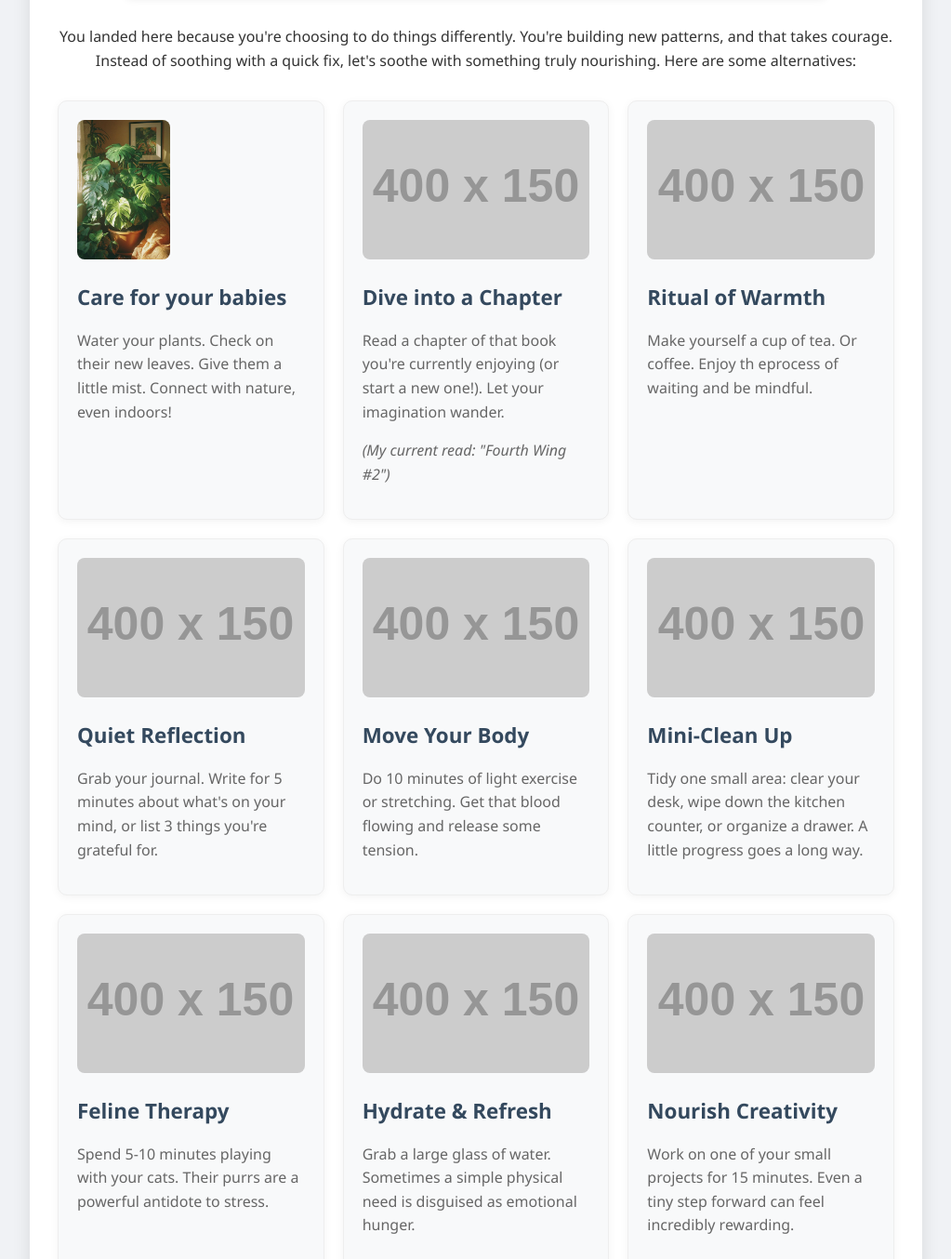
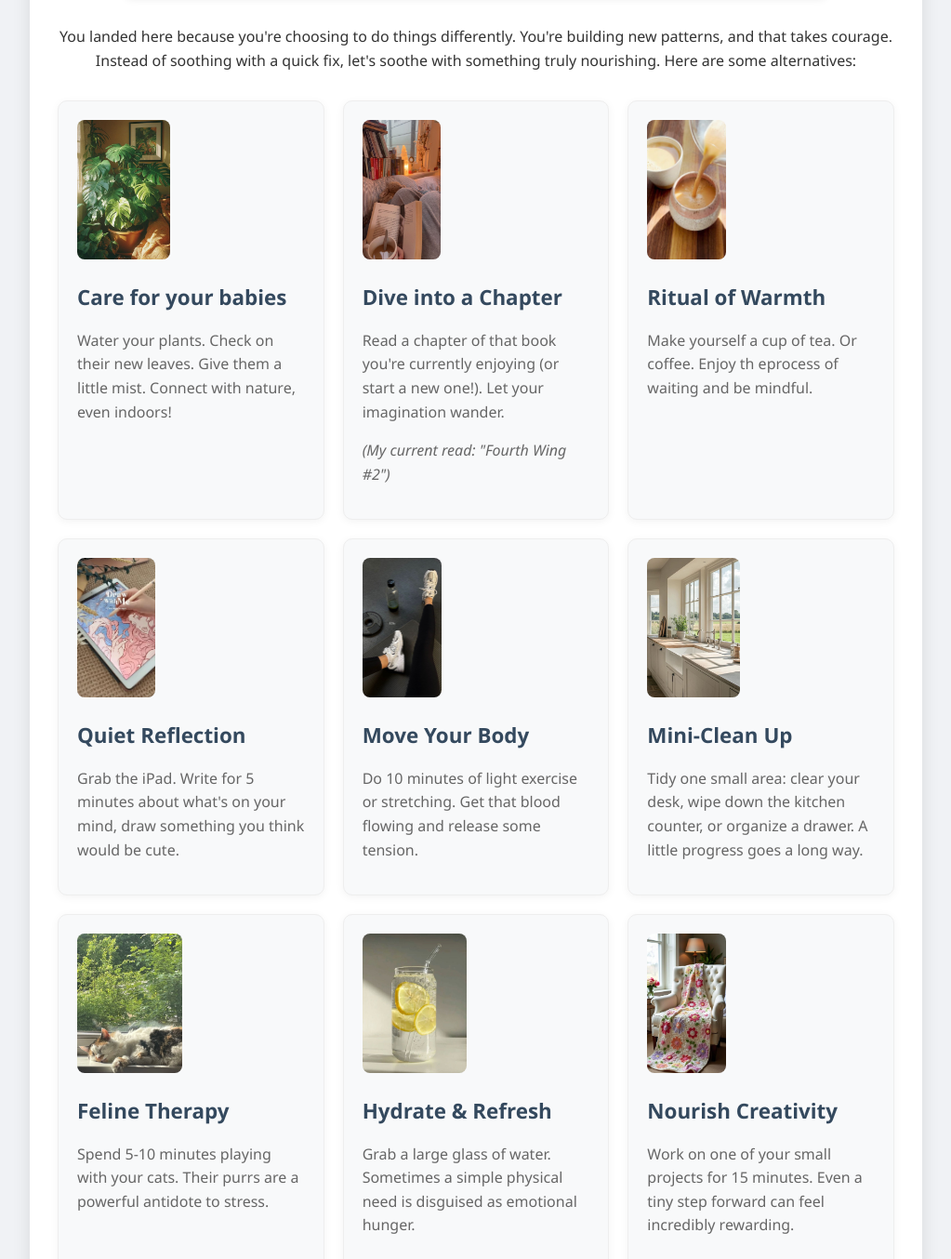
Before and after one commit to schmi-schmi/refocus, a plain HTML site: page index.html in a window 1280 px wide. Shown: the part 282-1636 px from the top of the page at 93% size, without its empty margins (128-1151 px from the left). Drawn offline with Linux system fonts and the light colour scheme; placeholder pictures from the web are drawn by us.

Commit message:
Link images

```diff
--- a/index.html
+++ b/index.html
@@ -146,43 +146,43 @@
                 <p>Water your plants. Check on their new leaves. Give them a little mist. Connect with nature, even indoors!</p>
             </div>
             <div class="alternative-card">
-                <img src="https://via.placeholder.com/400x150/fca311/ffffff?text=Read+Book" alt="Reading a book">
+                <img src="./img/_(8).jpeg" alt="Reading a book">
                 <h3>Dive into a Chapter</h3>
                 <p>Read a chapter of that book you're currently enjoying (or start a new one!). Let your imagination wander.</p>
                 <p><em>(My current read: "Fourth Wing #2")</em></p>
             </div>
             <div class="alternative-card">
-                <img src="https://via.placeholder.com/400x150/caf0f8/ffffff?text=Make+Tea" alt="Making a cup of tea">
+                <img src="./img/_(3).jpeg" alt="Making a cup of tea">
                 <h3>Ritual of Warmth</h3>
                 <p>Make yourself a cup of tea. Or coffee. Enjoy th eprocess of waiting and be mindful.</p>
             </div>
             <div class="alternative-card">
-                <img src="https://via.placeholder.com/400x150/d4a5a5/ffffff?text=Journal" alt="Journaling">
+                <img src="./img/_(6).jpeg" alt="Drawing">
                 <h3>Quiet Reflection</h3>
-                <p>Grab your journal. Write for 5 minutes about what's on your mind, or list 3 things you're grateful for.</p>
+                <p>Grab the iPad. Write for 5 minutes about what's on your mind, draw something you think would be cute.</p>
             </div>
             <div class="alternative-card">
-                <img src="https://via.placeholder.com/400x150/bde0fe/ffffff?text=Exercise" alt="Someone exercising">
+                <img src="./img/_(9).jpeg" alt="Someone exercising">
                 <h3>Move Your Body</h3>
                 <p>Do 10 minutes of light exercise or stretching. Get that blood flowing and release some tension.</p>
             </div>
             <div class="alternative-card">
-                <img src="https://via.placeholder.com/400x150/ffd670/ffffff?text=Tidy+Up" alt="Tidying a home">
+                <img src="./img/_(4).jpeg" alt="Tidying a home">
                 <h3>Mini-Clean Up</h3>
                 <p>Tidy one small area: clear your desk, wipe down the kitchen counter, or organize a drawer. A little progress goes a long way.</p>
             </div>
             <div class="alternative-card">
-                <img src="https://via.placeholder.com/400x150/80ed99/ffffff?text=Play+with+Cats" alt="Person playing with a cat">
+                <img src="./img/_(7).jpeg" alt="Person playing with a cat">
                 <h3>Feline Therapy</h3>
                 <p>Spend 5-10 minutes playing with your cats. Their purrs are a powerful antidote to stress.</p>
             </div>
             <div class="alternative-card">
-                <img src="https://via.placeholder.com/400x150/90e0ef/ffffff?text=Drink+Water" alt="Drinking a glass of water">
+                <img src="./img/_(5).jpeg" alt="Drinking a glass of water">
                 <h3>Hydrate & Refresh</h3>
                 <p>Grab a large glass of water. Sometimes a simple physical need is disguised as emotional hunger.</p>
             </div>
             <div class="alternative-card">
-                <img src="https://via.placeholder.com/400x150/e9c46a/ffffff?text=Little+Project" alt="Creative project">
+                <img src="./img/_(1).jpeg" alt="Creative project">
                 <h3>Nourish Creativity</h3>
                 <p>Work on one of your small projects for 15 minutes. Even a tiny step forward can feel incredibly rewarding.</p>
             </div>
```
